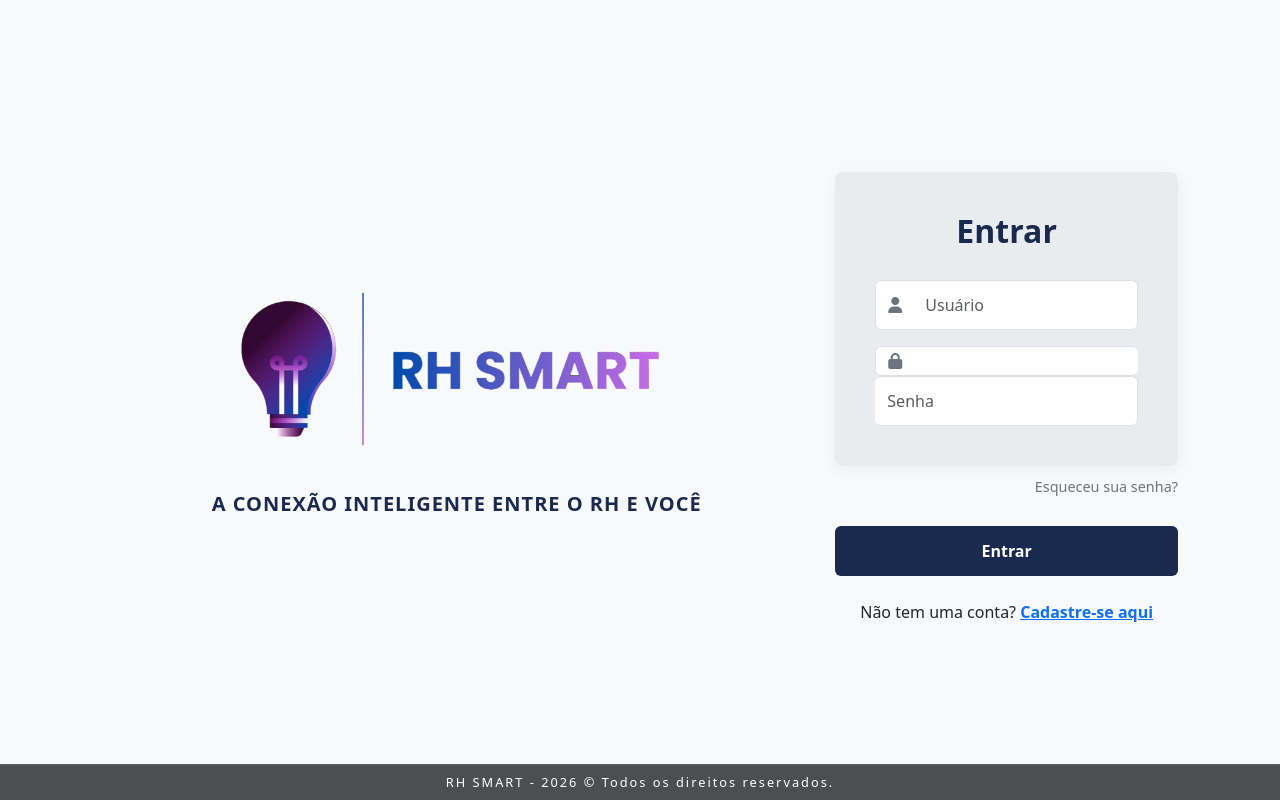
After one commit to LeehAndradee/RH-Smart-, a Django app: page /login/ in a window 1280 px wide. The commit adds this page. Run offline with Django 5.2, Linux system fonts and the light colour scheme.

Commit message:
Criação da Tela de Login

```diff
--- /dev/null
+++ b/core/templates/registration/login.html
@@ -0,0 +1,153 @@
+{% load static %}
+<!DOCTYPE html>
+<html lang="pt-br">
+<head>
+    <meta charset="UTF-8">
+    <meta name="viewport" content="width=device-width, initial-scale=1.0">
+    <title>Login - RH Smart</title>
+    <link href="https://cdn.jsdelivr.net/npm/bootstrap@5.3.0/dist/css/bootstrap.min.css" rel="stylesheet">
+    <link rel="stylesheet" href="https://cdnjs.cloudflare.com/ajax/libs/font-awesome/6.4.0/css/all.min.css">
+    <style>
+        body {
+            background-color: #f8f9fa;
+            height: 100vh;
+            display: flex;
+            align-items: center;
+        }
+
+        .login-container {
+            max-width: 1100px;
+            margin: auto;
+        }
+        footer {
+            letter-spacing: 2px;
+            border-top: 1px solid rgba(255, 255, 255, 0.1);
+        }
+                /* Lado Esquerdo: Logo */
+        .brand-section {
+            text-align: center;
+            padding: 20px;
+        }
+        .brand-logo {
+            max-width: 450px;
+            margin-bottom: 30px;
+        }
+        .brand-title {
+            color: #1a2a4e;
+            font-weight: 800;
+            letter-spacing: 1px;
+            text-transform: uppercase;
+            margin-bottom: 10px;
+        }
+
+        /* Centro: Card de Login */
+        .login-card {
+            background: #e9ecef;
+            border-radius: 8px;
+            padding: 40px;
+            border: none;
+            box-shadow: 0 4px 15px rgba(0,0,0,0.05);
+        }
+        .login-card h2 {
+            color: #1a2a4e;
+            font-weight: 700;
+            margin-bottom: 30px;
+            text-align: center;
+        }
+        .input-group-text {
+            background-color: white;
+            border-right: none;
+            color: #6c757d;
+        }
+        .form-control {
+            border-left: none;
+            padding: 12px;
+        }
+        .form-control:focus {
+            box-shadow: none;
+            border-color: #dee2e6;
+        }
+        .btn-entrar {
+            background-color: #1a2a4e;
+            color: white;
+            padding: 12px;
+            font-weight: 700;
+            width: 100%;
+            border-radius: 6px;
+            margin-top: 20px;
+            transition: 0.3s;
+        }
+        .btn-entrar:hover {
+            background-color: #2a3d66;
+            color: white;
+        }
+
+        /* Lado Direito: Stats */
+        .stats-box {
+            border: 2px solid #1a2a4e;
+            border-radius: 20px;
+            padding: 30px;
+            height: fit-content;
+            margin-top: 50px;
+        }
+        .stat-item {
+            color: #1a2a4e;
+            font-weight: 700;
+            margin-bottom: 15px;
+            font-size: 1.1rem;
+        }
+
+        .link-footer {
+            color: #6c757d;
+            text-decoration: none;
+            font-size: 0.9rem;
+        }
+    </style>
+</head>
+<body>
+
+<div class="container login-container">
+    <div class="row align-items-center">
+
+        <div class="col-lg-8 brand-section">
+           <img src="{% static 'img/logo.png' %}" alt="Logo RH Smart" class="brand-logo  img-fluid">
+            <h5 class="brand-title">A Conexão Inteligente entre o RH e Você</h4>
+        </div>
+
+        <div class="col-lg-4">
+            <div class="card login-card">
+                <h2>Entrar</h2>
+                <form>
+                    <div class="input-group mb-3">
+                        <span class="input-group-text"><i class="fas fa-user"></i></span>
+                        <input type="text" class="form-control" placeholder="Usuário" required>
+                    </div
+
+                    <div class="input-group mb-1">
+                        <span class="input-group-text"><i class="fas fa-lock"></i></span>
+                        <input type="password" class="form-control" placeholder="Senha" required>
+                    </div>
+
+                    <div class="text-end mb-2 mt-2">
+                        <a href="#" class="link-footer small">Esqueceu sua senha?</a>
+                    </div>
+
+                    <button type="submit" class="btn btn-entrar">Entrar</button>
+
+                    <div class="mt-4 text-center">
+                    <p class="mb-1">Não tem uma conta? <a href="#" class="text-primary fw-bold">Cadastre-se aqui</a></p>
+                </div>
+                </form>
+            </div>
+        </div>
+
+
+    </div>
+</div>
+
+<footer class="fixed-bottom bg-dark text-white text-center py-2" style="opacity: 0.8; font-size: 0.8rem;">
+    RH SMART - 2026 &copy; Todos os direitos reservados.
+</footer>
+
+</body>
+</html>
--- a/core/urls.py
+++ b/core/urls.py
@@ -1,4 +1,5 @@
 from django.urls import path
+from django.contrib.auth import views as auth_views
 from . import views
 
 urlpatterns = [
@@ -38,7 +39,9 @@ urlpatterns = [
     path('faltas/nova/', views.cadastrar_falta, name='falta_create'),
 
     path('folha/<int:folha_id>/imprimir/', views.imprimir_holerite, name='imprimir_holerite'),
+    path('login/', auth_views.LoginView.as_view(), name='login'),
 
     # --- API ---
     path('api/funcionario/<int:id>/', views.get_funcionario, name='api_get_funcionario'),
+
 ]
--- a/core/views.py
+++ b/core/views.py
@@ -9,6 +9,7 @@ from .models import Funcionario, Evento, FolhaPagamento, ItemFolha
 from django.contrib import messages
 from django.shortcuts import render, get_object_or_404
 from django.db.models import Count, Sum, Avg
+from django.contrib.auth.views import LoginView
 
 
 
--- a/rhsmart/urls.py
+++ b/rhsmart/urls.py
@@ -16,16 +16,21 @@ Including another URLconf
 """
 from django.contrib import admin
 from django.urls import path, include
-from core.views import dashboard_view
-from django.urls import path, include
+from core.views import dashboard_view # Importe sua view do dashboard
+from django.conf import settings
+from django.conf.urls.static import static
 
 urlpatterns = [
     path('admin/', admin.site.urls),
     path('accounts/', include('django.contrib.auth.urls')),
 
-    # 🔥 rota principal (abre o dashboard)
-    path('', dashboard_view),
+    # Rota da página inicial (o que deu o erro 404)
+    path('', dashboard_view, name='home'),
 
-    # rotas do sistema
+    # Inclui as rotas do seu app core
     path('', include('core.urls')),
 ]
+
+# ESSENCIAL PARA A IMAGEM APARECER
+if settings.DEBUG:
+    urlpatterns += static(settings.STATIC_URL, document_root=settings.STATIC_ROOT)
```
Also changed, not shown: core/static/css/style.css (+11 -3 lines), core/templates/core/registration/login.html (deleted, +0 -32 lines), rhsmart/settings.py (+12 -3 lines), core/static/img/logo.png (added).
